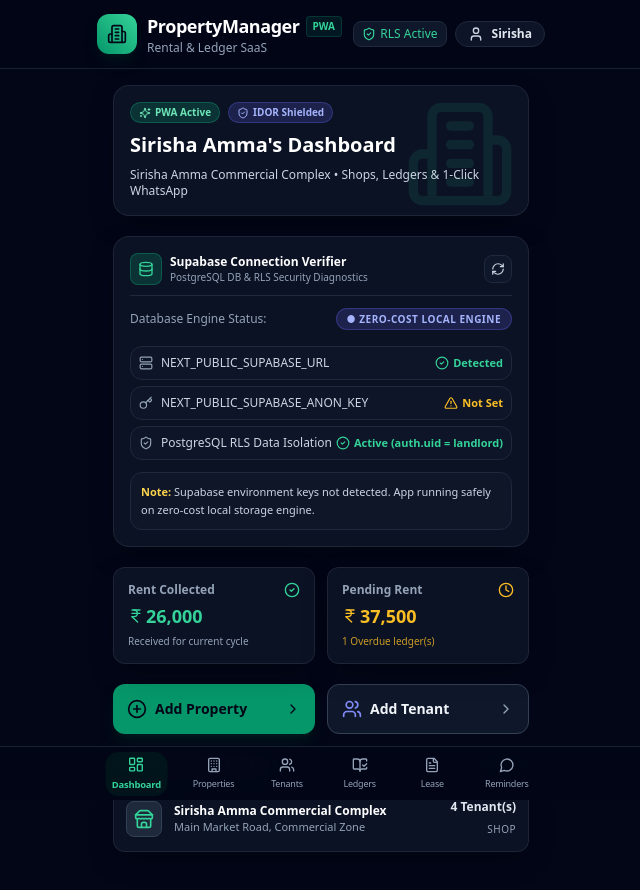
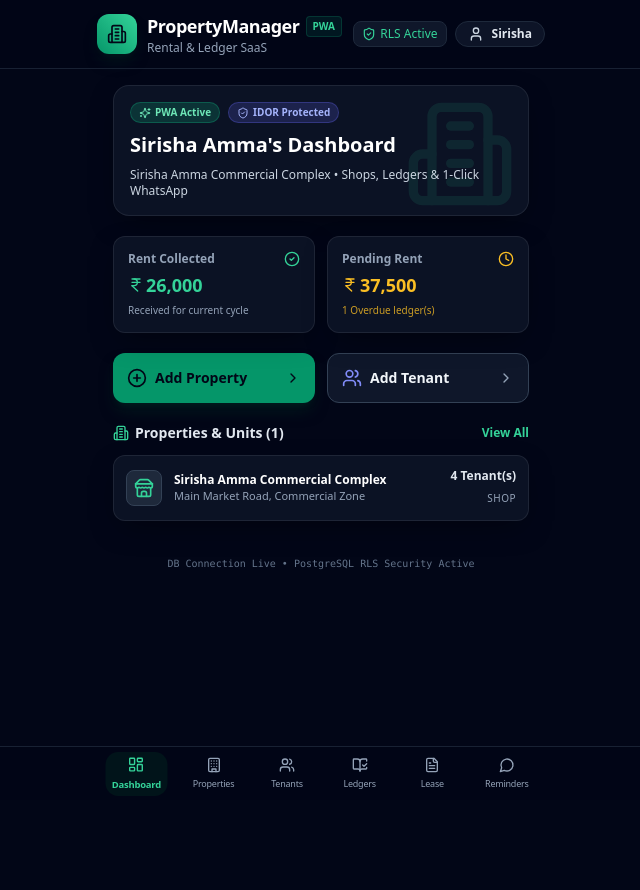
Before and after one commit to pk999/property-manager, a Next.js app: page / in a window 1280 px wide. Shown: the top 890 px of the page, without its empty margins (319-959 px from the left). After the commit the page ends 821 px from the top, so only its background shows below. Built offline with nearby package versions, Linux system fonts and the light colour scheme; no server answers.

Commit message:
Clean dashboard UI and replace verifier card with minimal DB Connection Live note

```diff
--- a/app/page.tsx
+++ b/app/page.tsx
@@ -19,7 +19,6 @@ import {
 } from 'lucide-react';
 import { dataService } from '@/lib/services/data-service';
 import { Property, Tenant, MonthlyLedger } from '@/lib/types/database';
-import SupabaseConnectionVerifier from '@/components/SupabaseConnectionVerifier';
 
 export default function Dashboard() {
   const [properties, setProperties] = useState<Property[]>([]);
@@ -51,7 +50,7 @@ export default function Dashboard() {
               <Sparkles className="w-3 h-3" /> PWA Active
             </span>
             <span className="px-2 py-0.5 rounded-full text-[10px] font-bold bg-indigo-500/20 text-indigo-300 border border-indigo-500/30 flex items-center gap-1">
-              <ShieldCheck className="w-3 h-3" /> IDOR Shielded
+              <ShieldCheck className="w-3 h-3" /> IDOR Protected
             </span>
           </div>
           <h2 className="text-xl font-extrabold text-white">Sirisha Amma's Dashboard</h2>
@@ -60,9 +59,6 @@ export default function Dashboard() {
           </p>
         </div>
       </div>
-
-      {/* Supabase PostgreSQL Diagnostics Verifier Card */}
-      <SupabaseConnectionVerifier />
 
       {/* KPI Cards Grid */}
       <div className="grid grid-cols-2 gap-3">
@@ -154,6 +150,13 @@ export default function Dashboard() {
           })}
         </div>
       </div>
+
+      {/* Developer Minimal Footer Note */}
+      <div className="pt-2 text-center">
+        <span className="text-[10px] text-slate-500 font-mono">
+          DB Connection Live • PostgreSQL RLS Security Active
+        </span>
+      </div>
     </div>
   );
 }
```
